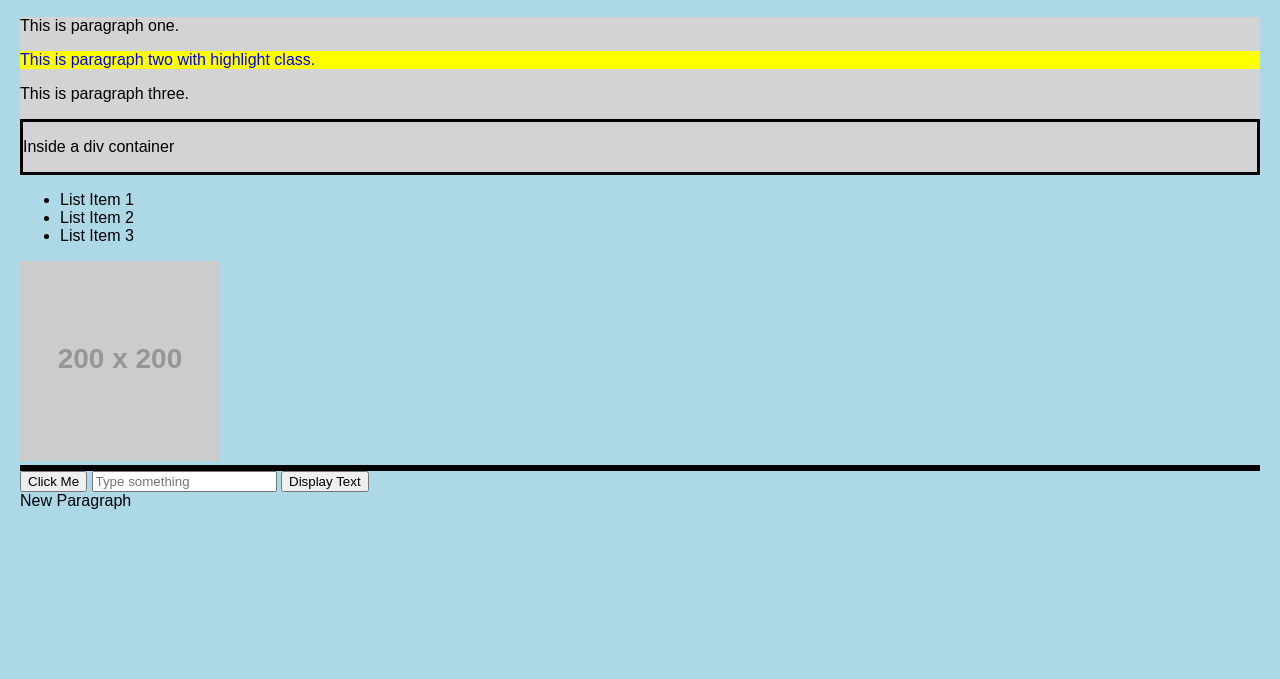
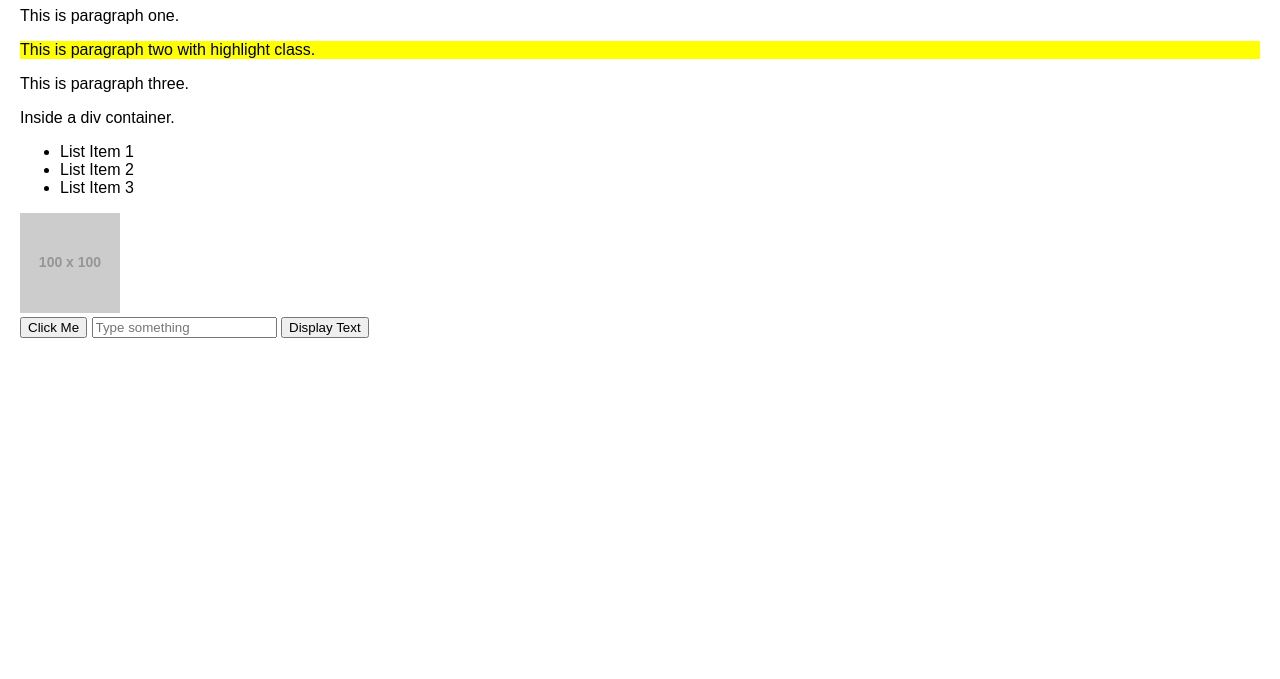
Before and after one commit to mabuhani/MI-Lab3, a plain HTML site: page index.html in a window 1280 px wide. Shown: the part 121-800 px from the top of the page. Drawn offline with Linux system fonts and the light colour scheme; placeholder pictures from the web are drawn by us.

Commit message:
Initial commit

```diff
--- a/index.html
+++ b/index.html
@@ -14,42 +14,31 @@
 </head>
 <body>
 
-  <h1 id="title">Welcome to the DOM Lab!</h1>
+  <h1 id="title">DOM Practice Lab</h1>
   <h2>Sample Subheading</h2>
-  <div id="background_color"><!--create this div-->
+
   <p>This is paragraph one.</p>
-  <p class="highlight" id="color">This is paragraph two with highlight class.</p>
+  <p class="highlight">This is paragraph two with highlight class.</p>
   <p>This is paragraph three.</p>
 
-  <div class="active" id="container">
-    <p>Inside a div container</p>
+  <div id="container">
+    <p>Inside a div container.</p>
   </div>
-</div>
+
   <ul id="list">
     <li>List Item 1</li>
     <li>List Item 2</li>
     <li>List Item 3</li>
   </ul>
 
-  <img id="sampleImage" src="https://placehold.co/200x200" alt="Sample">
+  <img id="sampleImage" src="https://placehold.co/100x100" alt="Sample">
 
   <div id="output"></div>
 
   <button id="mainButton">Click Me</button>
   <input type="text" id="userInput" placeholder="Type something">
   <button id="displayButton">Display Text</button>
-<script>
-    document.getElementById("title").style.color="red"
-    document.getElementById("background_color").style.backgroundColor="lightgray"
-    document.getElementById("container").style.border ="solid black"
-    document.getElementById("output").style.border ="solid black"
-    document.getElementById("title").style.fontSize="36px"
-    document.getElementById("color").style.color ="blue"
-    document.body.style.backgroundColor="lightblue"
-    let ele = document.createElement("div")
-    ele.textContent = "New Paragraph"
-    document.body.appendChild(ele)
-</script>
+
   <script src="script.js"></script>
 </body>
 </html>
```
